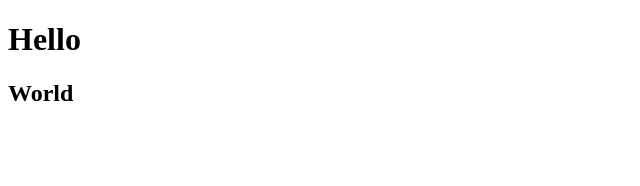
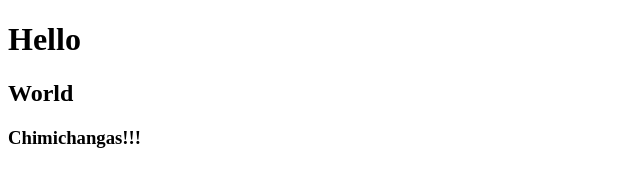
Before and after one commit to IanHogan1922/bounce, a plain HTML site: page index.html in a window 1280 px wide. Shown: the whole page, without its empty margins (0-640 px from the left). Drawn offline with Linux system fonts and the light colour scheme.

Commit message:
h3 added

```diff
--- a/index.html
+++ b/index.html
@@ -14,5 +14,8 @@
 <h2>
   World
 </h2>
+<h3>
+  Chimichangas!!!
+</h3>
 </body>
 </html>
```
